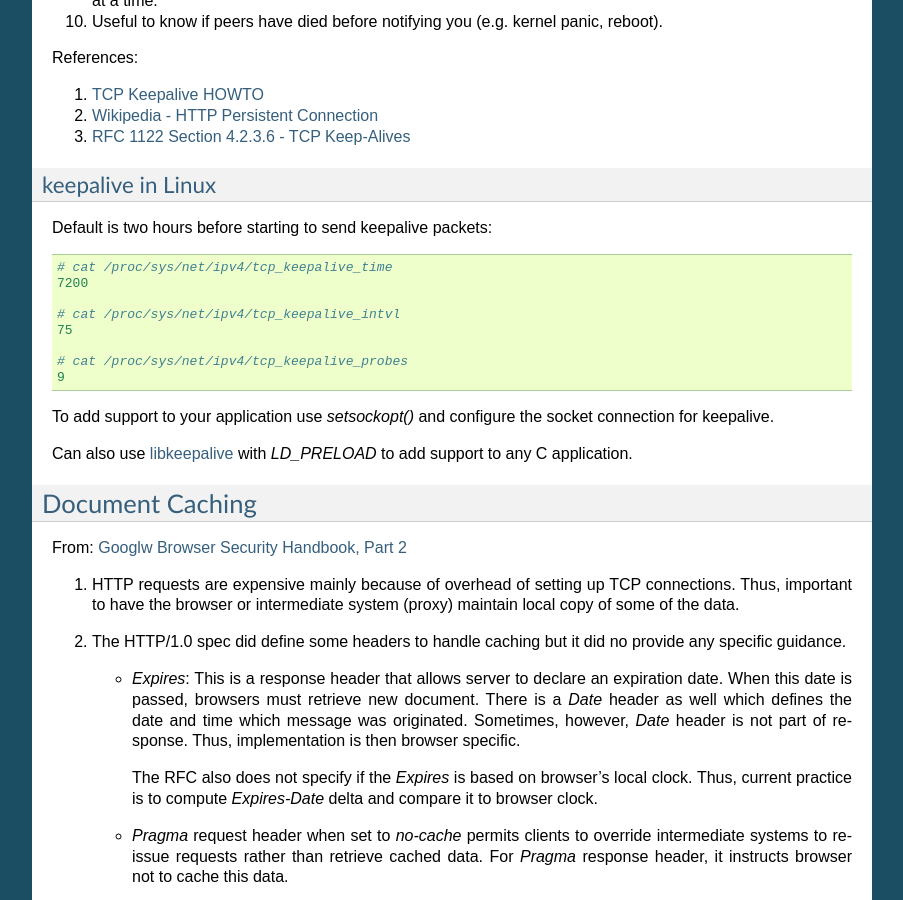
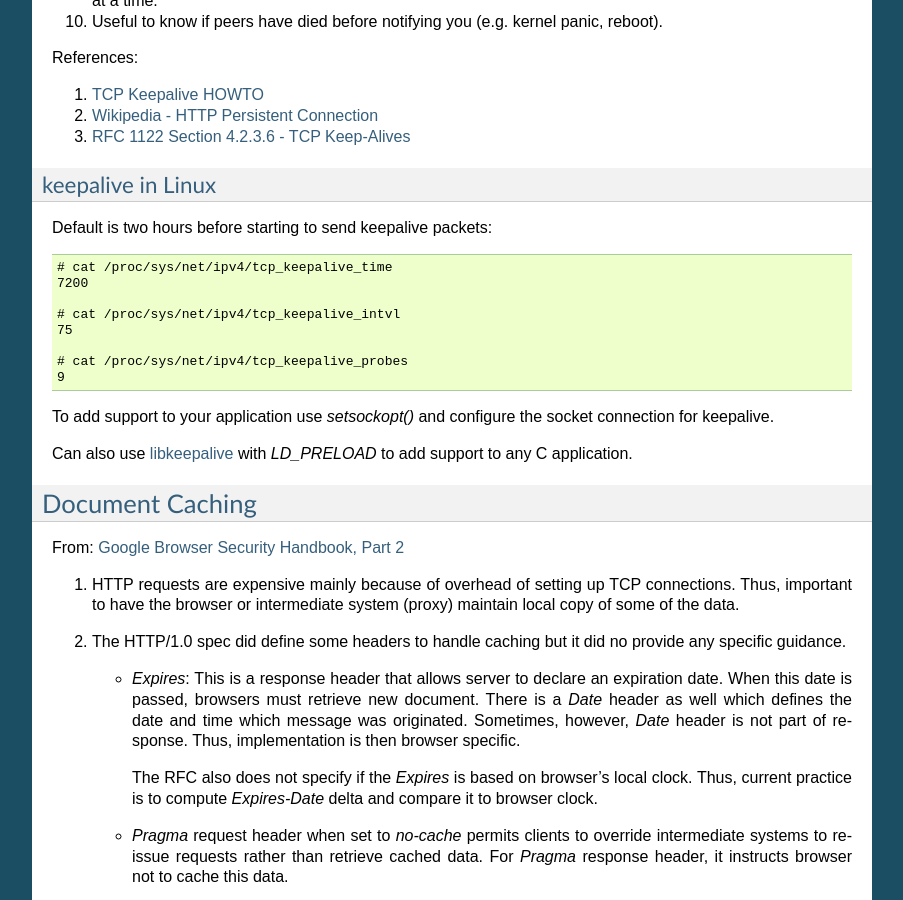
Before and after one commit to amituttam/notes, a Sphinx documentation site: the page built from docs/networking/http.rst, in a window 1280 px wide and 900 px high, scrolled down 3191 px. Shown: the whole window, without its empty margins (198-1101 px from the left). Built offline with Sphinx 7.4.7, drawn with Linux system fonts in a browser that asks for light colours.

Commit message:
formatting fixes

```diff
--- a/docs/networking/firewall.rst
+++ b/docs/networking/firewall.rst
@@ -3,9 +3,7 @@ Firewall
 
 .. contents:: :depth: 3
 
-Notes from:
-
-#. `Wikipedia - Firewall <http://en.wikipedia.org/wiki/Firewall_(computing)>`_
+Notes from: `Wikipedia - Firewall <http://en.wikipedia.org/wiki/Firewall_(computing)>`_
 
 #. Firewall controls incoming and outgoing network based on applied rules.
 
--- a/docs/networking/http.rst
+++ b/docs/networking/http.rst
@@ -221,7 +221,7 @@ keepalive in Linux
 
 Default is two hours before starting to send keepalive packets:
 
-.. code-block:: sh
+.. code-block:: raw
 
     # cat /proc/sys/net/ipv4/tcp_keepalive_time
     7200
@@ -241,7 +241,7 @@ Can also use `libkeepalive <http://libkeepalive.sourceforge.net/>`_ with
 Document Caching
 ----------------
 
-From: `Googlw Browser Security Handbook, Part 2 <https://code.google.com/p/browsersec/wiki/Part2#Document_caching>`_
+From: `Google Browser Security Handbook, Part 2 <https://code.google.com/p/browsersec/wiki/Part2#Document_caching>`_
 
 #. HTTP requests are expensive mainly because of overhead of setting up
    TCP connections. Thus, important to have the browser or intermediate
```
